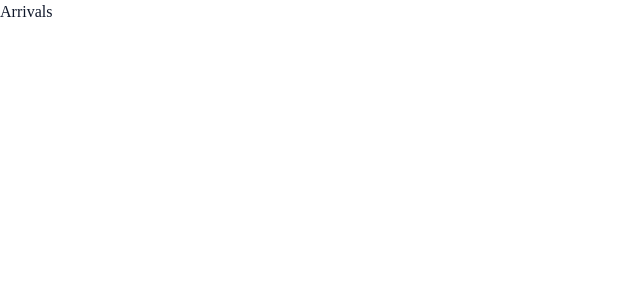
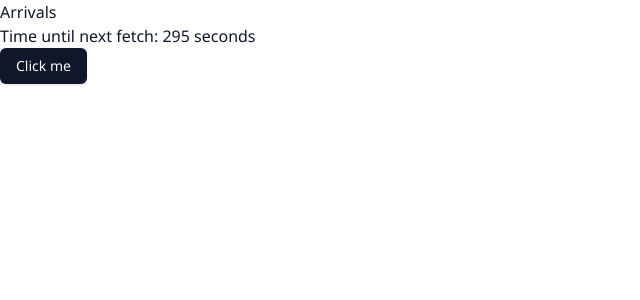
Before and after one commit to acrusedev/Warsaw-Chopin-Airport-Arrival-Departure-Board, a React (Create React App) app in the folder client/: page /arrivals in a window 1280 px wide. Shown: the top 300 px of the page, without its empty margins (0-640 px from the left). Built offline with nearby package versions, Linux system fonts and the light colour scheme; no server answers.

Commit message:
Functional javascript code for getting arrivals data from flask server

```diff
--- a/client/package.json
+++ b/client/package.json
@@ -13,6 +13,7 @@
     "@types/react-dom": "^18.2.18",
     "class-variance-authority": "^0.7.0",
     "clsx": "^2.1.0",
+    "geist": "^1.2.1",
     "lucide-react": "^0.314.0",
     "react": "^18.2.0",
     "react-dom": "^18.2.0",
--- a/client/src/App.tsx
+++ b/client/src/App.tsx
@@ -4,15 +4,16 @@ import { Home } from './pages/Home'
 import { Arrivals } from './pages/Arrivals'
 import { Departures } from './pages/Departures'
 
+
 function App() {
   return (
-    <>
+    <div>
       <Routes>
         <Route path="/" element={<Home/>} />
         <Route path="/arrivals" element={<Arrivals/>} />
         <Route path="/departures" element={<Departures/>} />
       </Routes>
-    </>
+    </div>
   );
 }
 
--- a/client/src/index.css
+++ b/client/src/index.css
@@ -1,6 +1,7 @@
 @tailwind base;
 @tailwind components;
 @tailwind utilities;
+
 
 @layer base {
   :root {
@@ -79,3 +80,7 @@
     font-feature-settings: "rlig" 1, "calt" 1;
   }
 }
+
+:root{
+  font-family: 'Segoe UI', Tahoma, Geneva, Verdana, sans-serif
+}
--- a/client/src/pages/Arrivals.tsx
+++ b/client/src/pages/Arrivals.tsx
@@ -1,7 +1,57 @@
+
+import * as React from "react";
+import { Button } from "../components/Button";
+
 export function Arrivals() {
+    const [arrivalsData, setArrivalsData] = React.useState([])
+    const [timer, setTimer] = React.useState(300)
+    const [initalFetch, setInitialFetch] = React.useState(false)
+
+    const fetchArrivals = async () => {
+        try {
+            const response = await fetch('http://127.0.0.1:5000/api/arrivals', {
+                method: 'GET',
+                headers: {
+                    'Content-Type': 'application/json'
+                }
+            });
+            const data = await response.json();
+            setArrivalsData(data);
+        } catch (error) {
+            console.error('Error fetching arrivals:', error);
+        }
+    };
+
+    React.useEffect(() => {
+        if (!initalFetch) {
+            fetchArrivals();
+            setInitialFetch(true);
+
+        }
+
+        // Start the timer countdown
+        const intervalId = setInterval(() => {
+            setTimer(prevTimer => prevTimer - 1);
+        }, 1000);
+
+        // Fetch arrivals data when the timer reaches 0
+        if (timer === 0) {
+            // Reset the timer to 5 minutes
+            setTimer(300);
+            // Fetch arrivals data
+            fetchArrivals();
+        }
+
+        // Clear the interval when the component unmounts
+        return () => clearInterval(intervalId);
+    }, [timer, initalFetch]);
+
+
     return (
         <div>
             <h1>Arrivals</h1>
+            <p>Time until next fetch: {timer} seconds</p>
+            <Button onClick={fetchArrivals}>Click me</Button>
         </div>
     )
 }
--- a/client/src/pages/Home.tsx
+++ b/client/src/pages/Home.tsx
@@ -1,7 +1,15 @@
+import { Button } from "../components/Button"
+import { Link } from 'react-router-dom';
+
 export function Home() {
     return (
-        <div>
-            <h1>Home</h1>
-        </div>
+        <div className="w-screen h-screen flex items-center justify-center bg-zinc-700 gap-x-5">
+            <Link to='/arrivals'>
+                <Button className="h-20 bg-white"><span className="font-sans text-4xl text-black p-2">Przyloty</span></Button>
+            </Link>
+            <Link to='/departures'>
+                <Button className="h-20 bg-white"><span className="font-sans text-4xl text-black p-2">Odloty</span></Button>
+            </Link>
+        </div >
     )
 }
```
Also changed, not shown: 1 other file (tests, documents, lock files or other folders).
